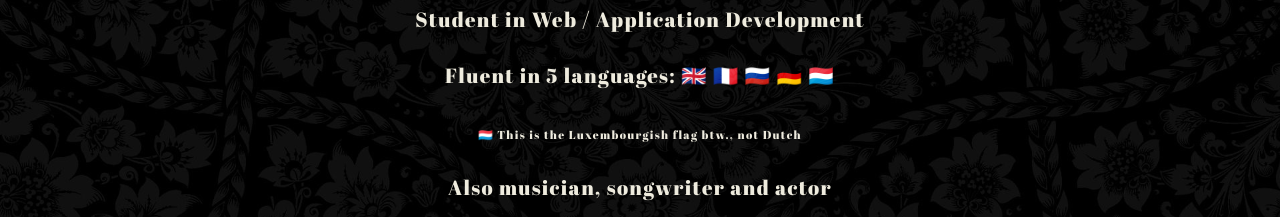
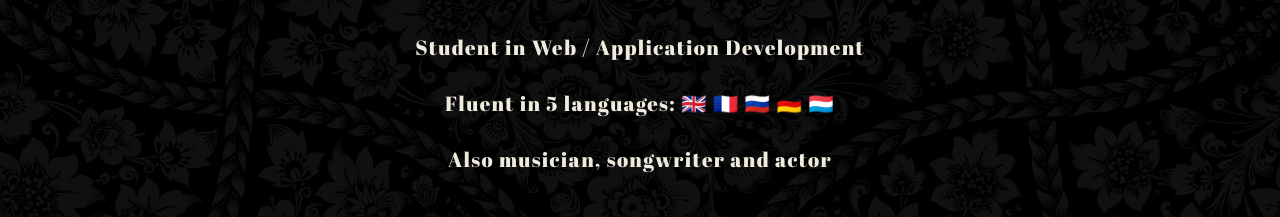
Before and after one commit to Switchf0cus/pierrePortfolio, a website: page index.html in a window 1280 px wide. Shown: the part 1097-1314 px from the top of the page. Drawn offline with nearby package versions, Linux system fonts and the light colour scheme; a web font is replaced by a local one.

Commit message:
removed flag description

```diff
--- a/index.html
+++ b/index.html
@@ -58,8 +58,7 @@
                 <p>Student in Web / Application Development <br> <br>
 
                         Fluent in 5 languages: 🇬🇧 🇫🇷 🇷🇺 🇩🇪 🇱🇺
-                        <br><br>
-                        <span class="hint">🇱🇺 This is the Luxembourgish flag btw., not Dutch</span>
+
                         <br><br>
                         Also musician, songwriter and actor  </p>
         </div>
```
